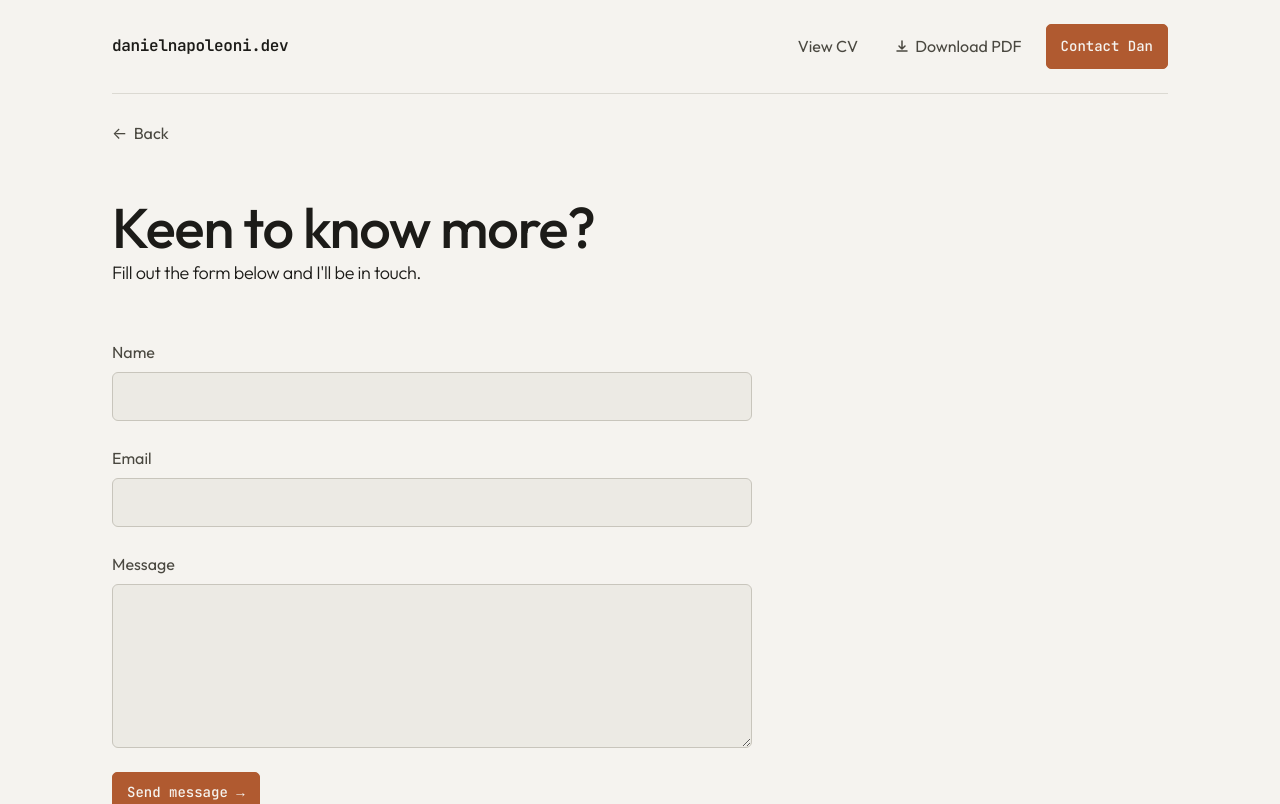
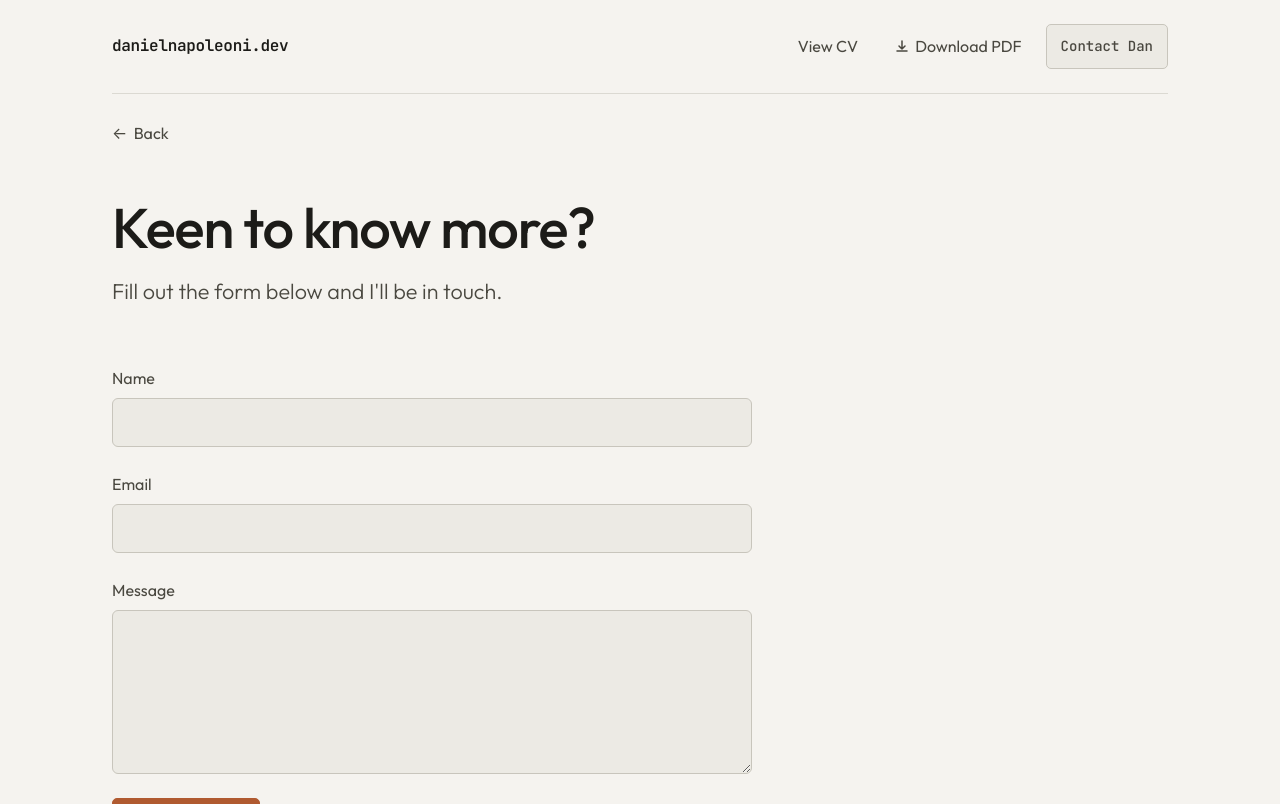
Before and after one commit to dnapoleoni/cv-portfolio-2026, a Next.js app: page /contact in a window 1280 px wide. Shown: the top 804 px of the page. Built offline with nearby package versions, Linux system fonts and the light colour scheme.

Commit message:
ironically human rollbacks and misplaced directories

```diff
--- a/app/contact/page.tsx
+++ b/app/contact/page.tsx
@@ -1,11 +1,14 @@
+'use client';
+
 import Link from 'next/link';
 import { getRoleBySlug } from '@/data/roles';
 import { EmailLink } from '@/components/EmailLink';
 import { ContactForm } from '@/components/ContactForm';
+import { useFromContext } from '@/hooks/useFromContext';
 
-export default function ContactPage({ searchParams }: { searchParams: { from?: string } }) {
-  const from = searchParams.from || '';
-  const fromRole = from && from !== 'home' && from !== 'cv' ? getRoleBySlug(from) : null;
+export default function ContactPage() {
+  const { value: from, backHref } = useFromContext();
+  const fromRole = from ? getRoleBySlug(from) : null;
 
   const heading = fromRole
     ? `Interested in a ${fromRole.title.toLowerCase()}?`
@@ -19,39 +22,15 @@ export default function ContactPage({ searchParams }: { searchParams: { from?: s
     ? `Hi Dan — interested in your ${fromRole.title} background`
     : 'Hi Dan — I came across your portfolio';
 
-  function getBackHref(from: string): string {
-    if (!from || from === 'home') return '/';
-    return `/${from}`;
-  }
-
   return (
     <article className="role-page">
-      <Link href={getBackHref(from)} className="back-link">
+      <Link href={backHref} className="back-link">
         <span aria-hidden="true">←</span> Back
       </Link>
 
-      <header style={{ marginBottom: 'var(--space-xl)' }}>
-        <h1
-          style={{
-            fontSize: 'var(--text-3xl)',
-            fontWeight: 500,
-            letterSpacing: '-0.02em',
-            lineHeight: 1.2,
-          }}
-        >
-          {heading}
-        </h1>
-
-        <h2
-          style={{
-            fontSize: 'var(--text-1xl)',
-            fontWeight: 300,
-            letterSpacing: '-0.02em',
-            lineHeight: 1.2,
-          }}
-        >
-          {subheading}
-        </h2>
+      <header className="page-header">
+        <h1 className="page-heading">{heading}</h1>
+        <p className="page-subheading">{subheading}</p>
       </header>
 
       <ContactForm subject={subject} />
--- a/app/globals.css
+++ b/app/globals.css
@@ -387,6 +387,24 @@ ol {
   max-width: var(--max-width);
   margin-inline: auto;
   padding-inline: var(--space-lg);
+}
+
+.page-header {
+  margin-bottom: var(--space-xl);
+}
+
+.page-heading {
+  font-size: var(--text-3xl);
+  font-weight: 500;
+  letter-spacing: -0.02em;
+  line-height: 1.2;
+}
+
+.page-subheading {
+  font-size: var(--text-lg);
+  font-weight: 300;
+  color: var(--color-text-secondary);
+  margin-top: var(--space-sm);
 }
 
 /* --- Site Header --- */
--- a/components/Header.tsx
+++ b/components/Header.tsx
@@ -42,7 +42,10 @@ export function Header() {
           </svg>
           <span>Download PDF</span>
         </a>
-        <ContextLink href="/contact" className="btn-solid-accent">
+        <ContextLink
+          href="/contact"
+          className={`btn-solid-accent${pathname === '/contact' ? ' btn-solid-accent--active' : ''}`}
+        >
           Contact Dan
         </ContextLink>
       </nav>
```
Also changed, not shown: hooks/useFromContext.ts (renamed from app/hooks/useFromContext.ts).
